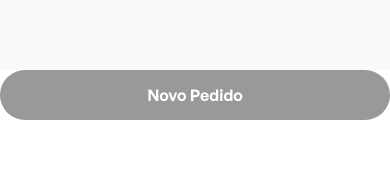
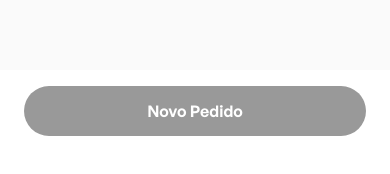
Before and after one commit to TobiasTac/WaiterApp, a React Native app in the folder mobile/: screen / in a window 390 px wide. Shown: the part 664-838 px from the top of the page. Built offline with nearby package versions, Linux system fonts and the light colour scheme.

Commit message:
style: adding padding for button container

```diff
--- a/mobile/src/components/Main/styles.ts
+++ b/mobile/src/components/Main/styles.ts
@@ -21,6 +21,7 @@ export const MenuContainer = styled.View`
 export const Footer = styled.View`
   min-height: 110px;
   background: #fff;
+  padding: 16px 24px;
 `
 
 export const FooterContainer = styled.SafeAreaView``
```
